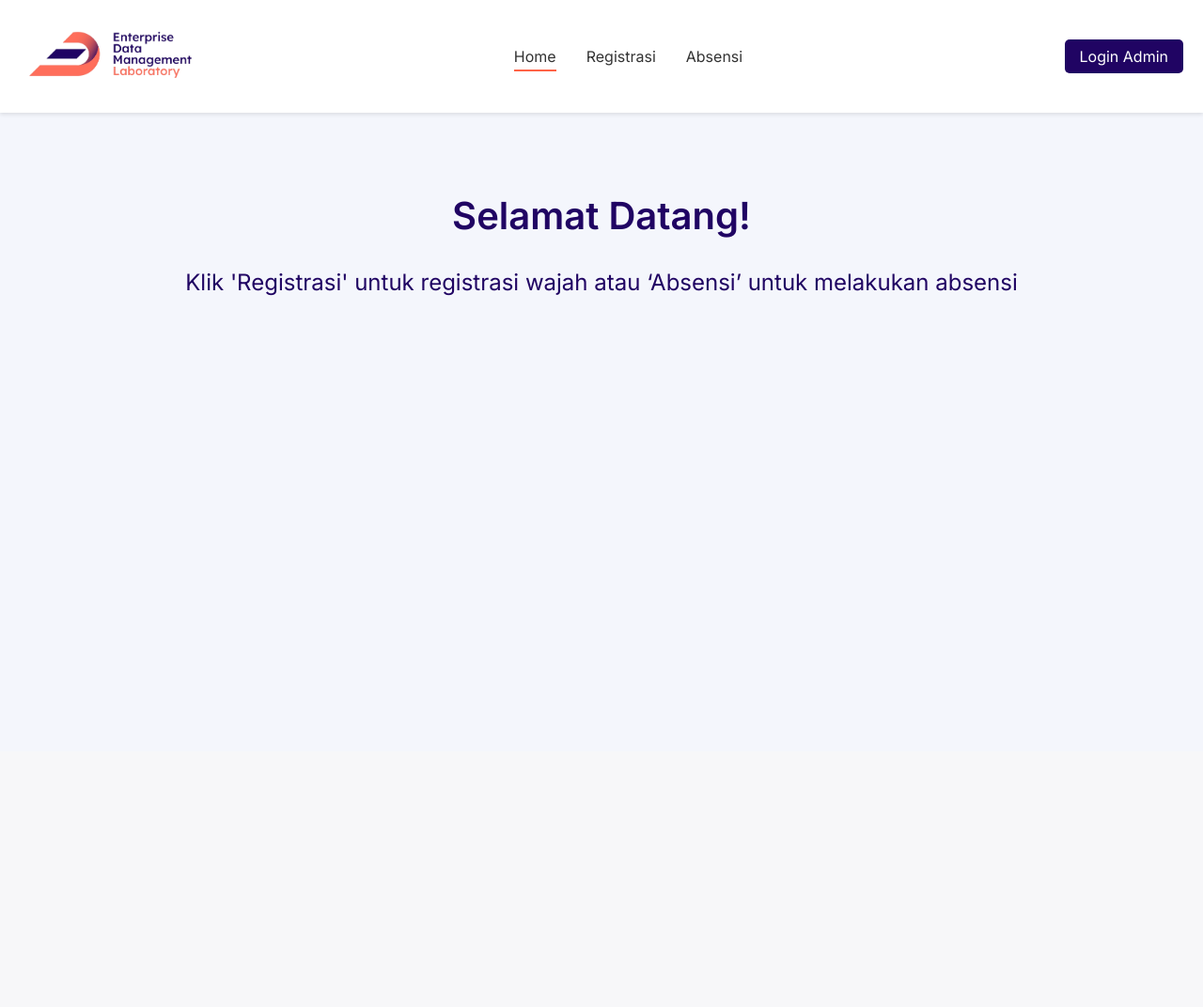
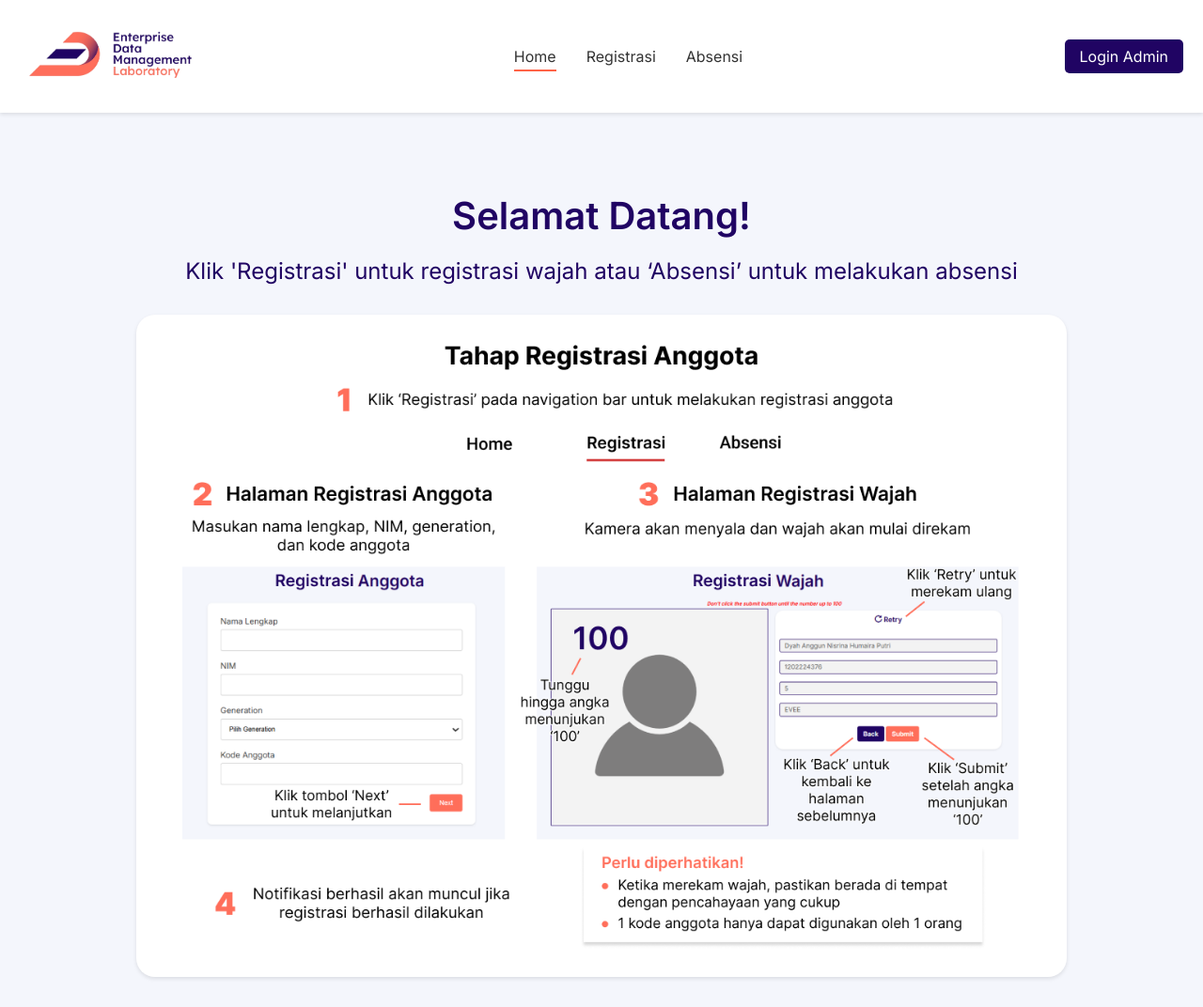
Before and after one commit to lifeatedmlab/PROJECT-FACE-RECOGNITION, a Flask app: page / in a window 1280 px wide. Shown: the whole page at 94% size. Before the commit the page ends 315 px from the top, so only its background shows below. Run offline with Flask 3, Linux system fonts and the light colour scheme.

Commit message:
add alur registrasi anggota di index

```diff
--- a/faceRecognition_files/templates/index.html
+++ b/faceRecognition_files/templates/index.html
@@ -19,18 +19,18 @@
         padding: 2rem;
         max-width: 1200px;
         margin: 0 auto;
+        text-align: center;
       }
       h1 {
         color: #200463;
-        text-align: center;
         font-size: 40px;
-        margin-bottom: 2rem;
+        margin-bottom: 1rem;
       }
       h2 {
         color: #200463;
-        text-align: center;
         font-size: 24px;
         font-weight: 300; /* Medium weight */
+        margin-bottom: 2rem;
       }
       .table-container {
         background-color: #fff;
@@ -78,6 +78,12 @@
         table {
           font-size: 0.8rem;
         }
+        h1 {
+          font-size: 32px;
+        }
+        h2 {
+          font-size: 20px;
+        }
       }
       .custom-btn {
         border: none;
@@ -89,6 +95,25 @@
         margin: 4px 2px;
         cursor: pointer;
         border-radius: 5px;
+      }
+      .alur-registrasi {
+        background-color: white;
+        border-radius: 20px;
+        padding-right: 15px;
+        padding-left: 15px;
+        padding-top: 4px;
+        padding-bottom: 14px;
+        margin-top: 2rem;
+        box-shadow: 0 2px 4px rgba(0, 0, 0, 0.1);
+        max-width: 80%;
+        margin-left: auto;
+        margin-right: auto;
+      }
+      #AlurRegistrasiImg {
+        max-width: 100%;
+        height: auto;
+        display: block;
+        margin: 0 auto;
       }
     </style>
   </head>
@@ -113,6 +138,14 @@
               Klik 'Registrasi' untuk registrasi wajah atau ‘Absensi’ untuk melakukan
               absensi
             </h2>
+            <h2 class="title-alur"></h2>
+            <div class="alur-registrasi">
+              <img
+                src="{{ url_for('static', filename='img/Alur Registrasi Anggota.png') }}"
+                alt="AlurRegistrasi"
+                id="AlurRegistrasiImg"
+              />
+            </div>
             <div class="table-container">
             </div>
         </div>
```
Also changed, not shown: faceRecognition_files/static/img/Alur Pendaftaran.png (deleted), faceRecognition_files/static/img/Alur Registrasi Anggota.png (added). Lines whose indentation alone changed are shown as unchanged.
